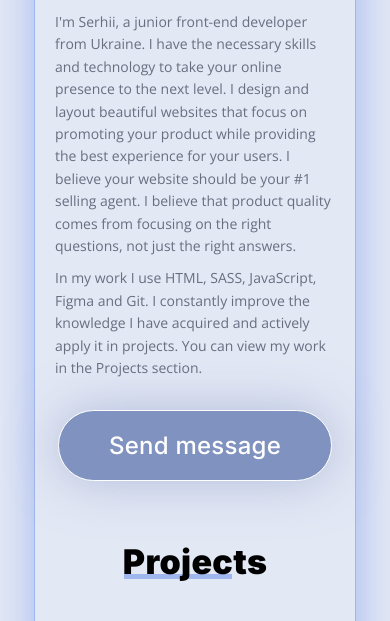
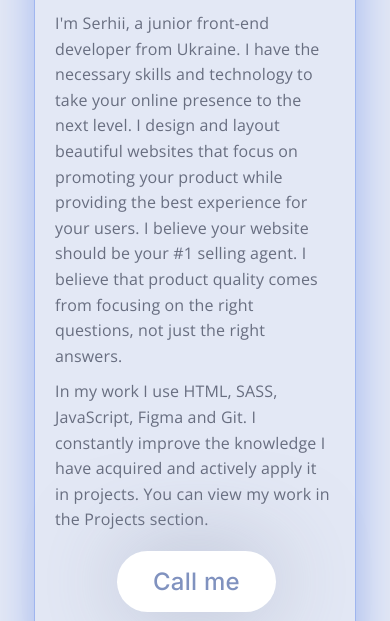
Before and after one commit to Banny-b/portfolio, a plain HTML site: page index.html in a window 390 px wide. Shown: the part 688-1309 px from the top of the page. Drawn offline with nearby package versions, Linux system fonts and the light colour scheme; a web font is replaced by a local one.

Commit message:
portfolio
fixed

```diff
--- a/sass/layouts/_about.scss
+++ b/sass/layouts/_about.scss
@@ -3,6 +3,23 @@
         position: relative;
         display: flex;
         align-items: center;
+    }
+    &-image__link {
+        position: absolute;
+        top: 212px;
+        left: 262px;
+        font-family: var(--accent-font);
+        font-size: 24px;
+        font-style: normal;
+        font-weight: 500;
+        line-height: normal;
+        letter-spacing: 0.24px;
+        color: var(--button-color);
+        background-color: var(--white);
+        border-radius: 100px;
+        box-shadow: 0px 0px 50px 0px rgba(128, 146, 191, 0.50);
+        padding: 10px 24px;
+        z-index: 7;
     }
     &__title {
         text-align: center;
@@ -50,7 +67,13 @@
 // For mobile
 @media only screen and (min-width: 320px) and (max-width: 767px) {
     .about {
-        padding: 0 0 50px 0;
+    padding: 0 0 90px 0;
+    &-image__link {
+        top: 550px;
+        left: 82px;
+        box-shadow: 0px 0px 88px 0px rgba(135, 143, 169, 0.50);
+        padding: 16px 36px;
+    }
     &__title {
         font-size: 34px;
         letter-spacing: 0.34px;
@@ -63,7 +86,7 @@
         margin-left: 76px;
     }
     &-image,
-    &-image__link {
+    &-info__link {
         display: none;
     }
     &-info {
@@ -72,18 +95,14 @@
         padding-top: 10px;
     }
     &-info__text {
-        font-size: 14px;
+        font-size: 16px;
+        letter-spacing: 0.16px;
         max-width: 280px;
         margin-bottom: 10px;
         padding: 0 12px;
     }
     &-info__text:nth-child(2) {
         margin-bottom: 30px;
-    }
-    &-info__link {
-        margin-top: 10px;
-        margin: 0 auto;
-        padding: 20px 50px;
     }
     }
 }
--- a/sass/layouts/_contact.scss
+++ b/sass/layouts/_contact.scss
@@ -52,7 +52,6 @@
         box-shadow: 0px 0px 88px 0px rgba(135, 143, 169, 0.50);
         margin-right: auto;
         margin-left: auto;
-        padding: 20px 40px;
     }
 }
 
@@ -91,11 +90,14 @@
         &-inner__text {
             text-align: center;
             font-size: 18px;
-            letter-spacing: 0.20px;
+            letter-spacing: 0.18px;
             max-width: 280px;
         }
         &-inner__image {
             display: none;
+        }
+        &__link {
+            padding: 16px 36px;
         }
     }
 }
@@ -153,6 +155,9 @@
             border-radius: 16px;
             background: var(--button-color);
         }
+        &__link {
+            padding: 20px 40px;
+        }
     }
 }
 
@@ -209,6 +214,7 @@
             background: var(--button-color);
         }
         &__link {
+            padding: 20px 40px;
             transition: var(--func-transition);
             &:hover {
                 color: var(--white);
```
Also changed, not shown: css/main.css, css/main.min.css, 2 other files.
